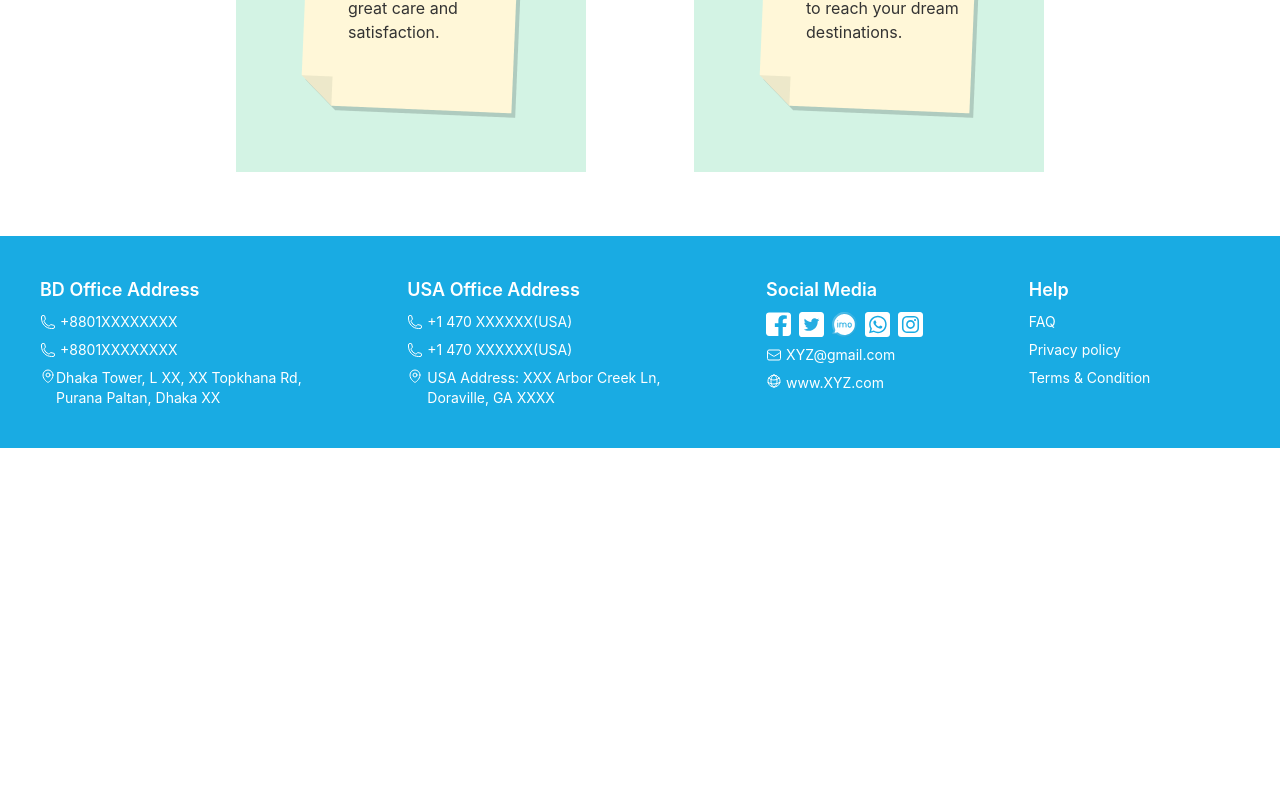
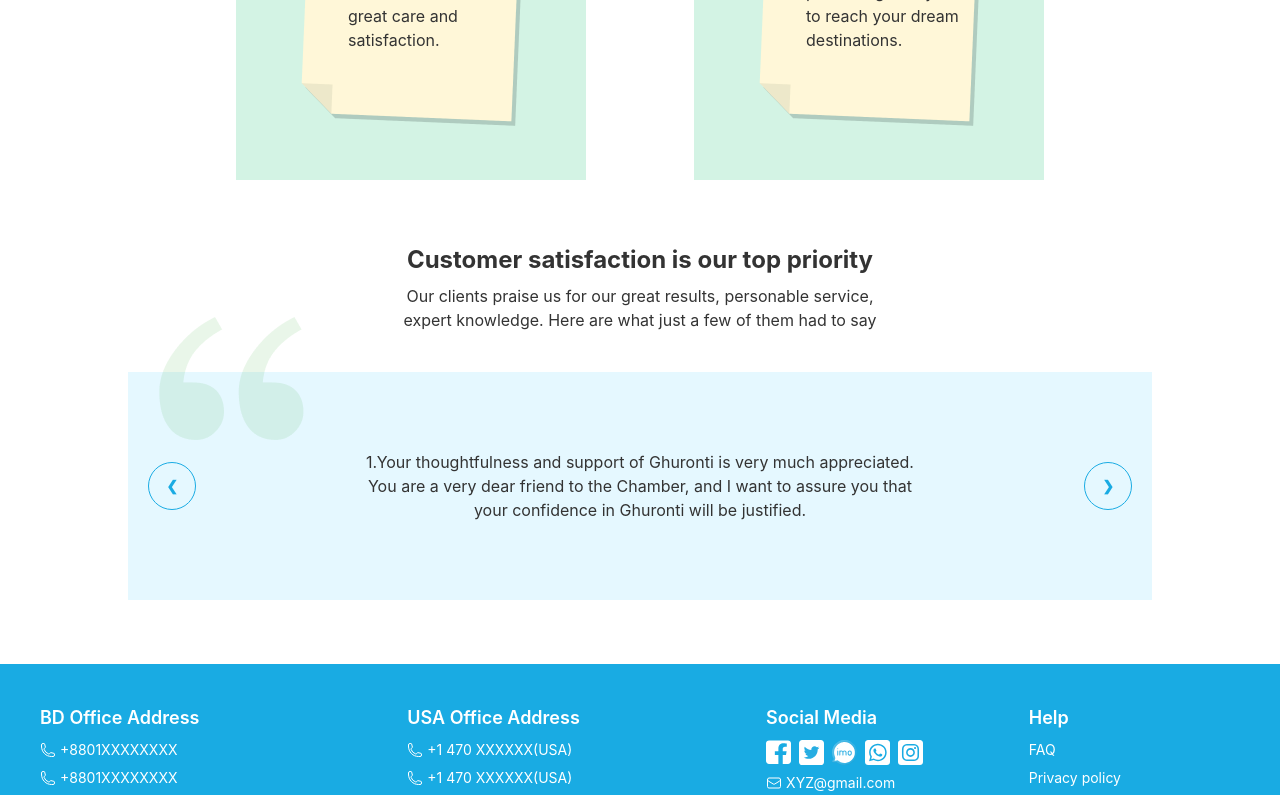
Before and after one commit to hasanshanto01/flight-website, a React (Create React App) app: page / in a window 1280 px wide. Shown: the part 1183-1978 px from the top of the page. Before the commit the page ends 1631 px from the top, so only its background shows below. Built offline with nearby package versions, Linux system fonts and the light colour scheme.

Commit message:
customer review section added

```diff
--- /dev/null
+++ b/src/Pages/Home/CustomerReview/CustomerReview.js
@@ -0,0 +1,66 @@
+import React from 'react';
+import quoteImg from '../../../Assests/quote .png';
+
+const CustomerReview = () => {
+
+    const reviewBannerStyle = {
+        backgroundColor: '#E5F8FF'
+    };
+
+    return (
+        <div className='my-16'>
+            <div className='text-center mb-10'>
+                <h2 className='text-2xl font-bold mb-2'>Customer satisfaction is our top priority</h2>
+                <p>Our clients praise us for our great results, personable service,<br />
+                    expert knowledge. Here are what just a few of them had to say</p>
+            </div>
+
+            <div className='relative'>
+
+                <img src={quoteImg} alt="Quote" className='absolute bottom-[105px]' />
+
+                <div className="carousel w-full h-[228px]" style={reviewBannerStyle}>
+
+                    <div id='slide1' className="carousel-item relative w-full">
+
+                        <p className='w-full flex items-center justify-center text-center'>1.Your thoughtfulness and support of Ghuronti is very much appreciated.<br />
+                            You are a very dear friend to the Chamber, and I want to assure you that<br />
+                            your confidence in Ghuronti will be justified.</p>
+
+                        <div className="absolute flex justify-between transform -translate-y-1/2 left-5 right-5 top-1/2">
+                            <a href="#slide3" className="btn btn-circle btn-outline btn-info">❮</a>
+                            <a href="#slide2" className="btn btn-circle btn-outline btn-info">❯</a>
+                        </div>
+                    </div>
+                    <div id='slide2' className="carousel-item relative w-full">
+
+                        <p className='w-full flex items-center justify-center text-center'>2.Your thoughtfulness and support of Ghuronti is very much appreciated.<br />
+                            You are a very dear friend to the Chamber, and I want to assure you that<br />
+                            your confidence in Ghuronti will be justified.</p>
+
+                        <div className="absolute flex justify-between transform -translate-y-1/2 left-5 right-5 top-1/2">
+                            <a href="#slide1" className="btn btn-circle btn-outline btn-info">❮</a>
+                            <a href="#slide3" className="btn btn-circle btn-outline btn-info">❯</a>
+                        </div>
+                    </div>
+                    <div id='slide3' className="carousel-item relative w-full">
+
+                        <p className='w-full flex items-center justify-center text-center'>3.Your thoughtfulness and support of Ghuronti is very much appreciated.<br />
+                            You are a very dear friend to the Chamber, and I want to assure you that<br />
+                            your confidence in Ghuronti will be justified.</p>
+
+                        <div className="absolute flex justify-between transform -translate-y-1/2 left-5 right-5 top-1/2">
+                            <a href="#slide2" className="btn btn-circle btn-outline btn-info">❮</a>
+                            <a href="#slide1" className="btn btn-circle btn-outline btn-info">❯</a>
+                        </div>
+                    </div>
+
+                </div>
+
+            </div>
+
+        </div>
+    );
+};
+
+export default CustomerReview;
--- a/src/Pages/Home/Home/Home.js
+++ b/src/Pages/Home/Home/Home.js
@@ -1,12 +1,14 @@
 import React from 'react';
 import AgencyBanner from '../AgencyBanner/AgencyBanner';
 import MissionAndVision from '../MissionAndVision/MissionAndVision';
+import CustomerReview from '../CustomerReview/CustomerReview';
 
 const Home = () => {
     return (
         <div className='w-4/5 mx-auto'>
             <AgencyBanner></AgencyBanner>
             <MissionAndVision></MissionAndVision>
+            <CustomerReview></CustomerReview>
         </div>
     );
 };
--- a/src/Pages/Home/MissionAndVision/MissionAndVision.js
+++ b/src/Pages/Home/MissionAndVision/MissionAndVision.js
@@ -5,7 +5,7 @@ const MissionAndVision = () => {
     return (
         <div className='my-16'>
             <div className='text-center mb-10'>
-                <h2 className='text-2xl font-bold'>Our Mission &  Vision</h2>
+                <h2 className='text-2xl font-bold mb-2'>Our Mission &  Vision</h2>
                 <p>Serving our customer, searching their entire satisfaction and providing <br />
                     touristic services of quality, committing to the social, cultural and <br />
                     environmental reality of our country.</p>
--- a/tailwind.config.js
+++ b/tailwind.config.js
@@ -18,7 +18,7 @@ module.exports = {
 
           "base-100": "#FFFFFF",
 
-          "info": "#93E6FB",
+          "info": "#19ABE3",
 
           "success": "#80CED1",
 
```
Also changed, not shown: src/Assests/quote .png (added), src/Assests/review-card.png (added).
